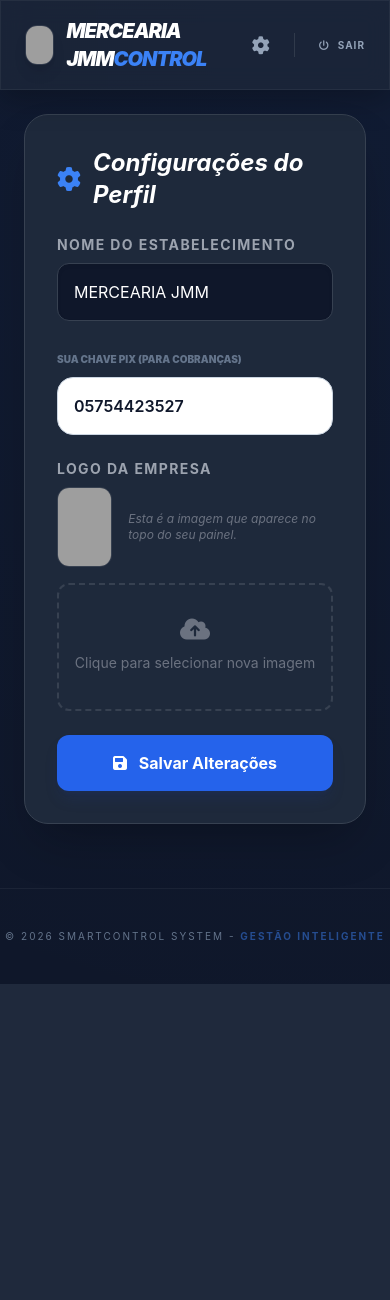
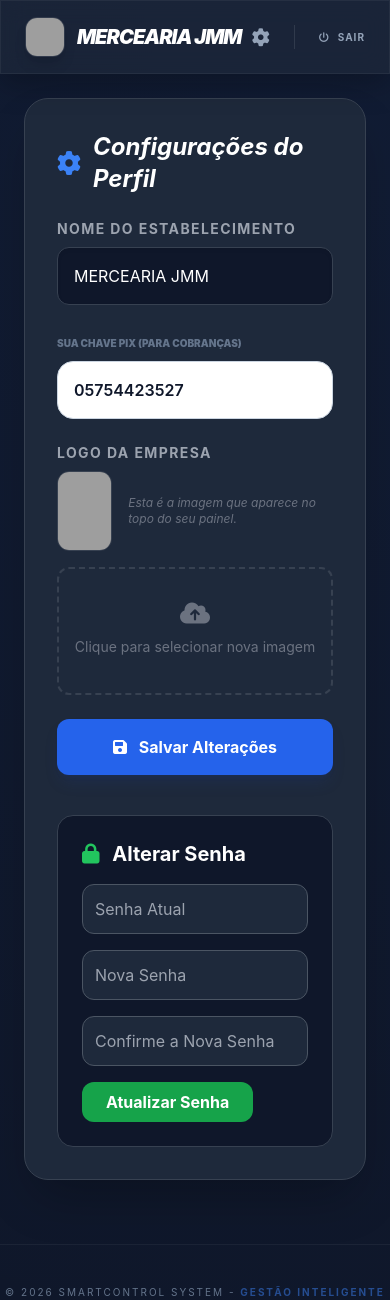
Before and after one commit to jhoelssonmarcelyno-alt/smartcontrol, a Flask app: page /configuracoes in a window 390 px wide. Shown: the top 1300 px of the page. Before the commit the page ends 984 px from the top, so only its background shows below. Run offline with Flask 3, Linux system fonts and the light colour scheme; a user stored in the database is signed in; data comes from the database, SQL or seed files in the repository; both versions use the stored data as it was after the commit; some libraries are stand-ins or nearby versions; grey boxes are pictures that could not be loaded.

Commit message:
Correção: upload de logo, acesso admin e rota de planos

```diff
--- a/app.py
+++ b/app.py
@@ -33,6 +33,7 @@ def allowed_file(filename):
     return '.' in filename and filename.rsplit('.', 1)[1].lower() in ALLOWED_EXTENSIONS
 
 # --- LOGIN / REGISTRAR / LOGOUT ---
+# --- ROTA DE LOGIN CORRIGIDA ---
 @app.route('/login', methods=['GET', 'POST'])
 def login():
     if request.method == 'POST':
@@ -48,7 +49,10 @@ def login():
             session['usuario_id'] = usuario['id']
             session['usuario_nome'] = usuario['nome']
             session['usuario_email'] = usuario['email'].lower().strip()
+            # ESSENCIAL: Garante que a logo carregue no layout
+            session['usuario_logo'] = usuario['logo']
 
+            # Redireciona para o admin APENAS no login inicial
             if session['usuario_email'] == ADMIN_EMAIL.lower().strip():
                 return redirect(url_for('admin_assinantes'))
 
@@ -278,8 +282,10 @@ def configuracoes():
                      (novo_nome, filename, nova_pix, usuario_id))
         conn.commit()
 
-        session['nome'] = novo_nome
+        # ATUALIZA A SESSÃO EM TEMPO REAL
+        session['usuario_nome'] = novo_nome
         session['usuario_logo'] = filename
+
         flash('Configurações atualizadas com sucesso!', 'sucesso')
         conn.close()
         return redirect(url_for('index'))
@@ -495,9 +501,24 @@ def comprovante_venda(id):
 # --- PLANOS E ADMIN ---
 @app.route('/planos')
 def planos():
-    if session.get('usuario_email') == ADMIN_EMAIL.lower().strip():
-        return redirect(url_for('admin_assinantes'))
+    # Agora qualquer usuário, incluindo o admin, verá a página de planos
     return render_template('planos.html')
+
+@app.route('/admin/cadastrar_assinante', methods=['POST'])
+def admin_cadastrar_assinante():
+    if 'usuario_email' not in session or session['usuario_email'] != ADMIN_EMAIL:
+        return "Proibido", 403
+
+    nome = request.form.get('nome')
+    email = request.form.get('email').lower().strip()
+    senha = request.form.get('senha')
+
+    if cadastrar_usuario(nome, email, senha):
+        flash('Assinante cadastrado com sucesso!', 'sucesso')
+    else:
+        flash('Erro ao cadastrar. E-mail já existe.', 'erro')
+
+    return redirect(url_for('admin_assinantes'))
 
 @app.route('/admin/assinantes')
 def admin_assinantes():
@@ -515,6 +536,46 @@ def renovar(id, dias):
 def admin_excluir(id):
     if 'usuario_email' not in session or session['usuario_email'] != ADMIN_EMAIL: return "Proibido", 403
     excluir_usuario(id)
+    return redirect(url_for('admin_assinantes'))
+
+@app.route('/alterar_senha', methods=['POST'])
+def alterar_senha():
+    if 'usuario_id' not in session:
+        return redirect(url_for('login'))
+
+    usuario_id = session['usuario_id']
+    senha_atual = request.form.get('senha_atual')
+    nova_senha = request.form.get('nova_senha')
+    confirmar_senha = request.form.get('confirmar_senha')
+
+    # 1. Verifica se a nova senha coincide com a confirmação
+    if nova_senha != confirmar_senha:
+        flash('As novas senhas não coincidem!', 'erro')
+        return redirect(url_for('configuracoes'))
+
+    # 2. Verifica se a senha atual está correta
+    conn = conectar_db()
+    user = conn.execute('SELECT senha FROM usuarios WHERE id = ?', (usuario_id,)).fetchone()
+    conn.close()
+
+    if user['senha'] == senha_atual:
+        if atualizar_senha_usuario(usuario_id, nova_senha):
+            flash('Senha alterada com sucesso!', 'sucesso')
+        else:
+            flash('Erro técnico ao salvar nova senha.', 'erro')
+    else:
+        flash('Senha atual incorreta!', 'erro')
+
+    return redirect(url_for('configuracoes'))
+
+@app.route('/admin/resetar_senha/<int:id>')
+def admin_resetar_senha(id):
+    if session.get('usuario_email') != ADMIN_EMAIL:
+        return "Proibido", 403
+
+    # Reseta para uma senha padrão
+    atualizar_senha_usuario(id, "123456")
+    flash(f'Senha do usuário {id} resetada para 123456', 'sucesso')
     return redirect(url_for('admin_assinantes'))
 
 @app.route('/financas')
--- a/models.py
+++ b/models.py
@@ -54,6 +54,18 @@ def excluir_usuario(usuario_id):
         conn.execute("DELETE FROM vendas WHERE usuario_id = ?", (usuario_id,))
         conn.execute("DELETE FROM usuarios WHERE id = ?", (usuario_id,))
         conn.commit()
+    finally:
+        conn.close()
+
+def atualizar_senha_usuario(usuario_id, nova_senha):
+    conn = conectar_db()
+    try:
+        conn.execute("UPDATE usuarios SET senha = ? WHERE id = ?", (nova_senha, usuario_id))
+        conn.commit()
+        return True
+    except Exception as e:
+        print(f"Erro ao mudar senha: {e}")
+        return False
     finally:
         conn.close()
 
--- a/templates/configuracoes.html
+++ b/templates/configuracoes.html
@@ -10,14 +10,15 @@
         <form action="/configuracoes" method="POST" enctype="multipart/form-data" class="space-y-6">
             <div>
                 <label class="block text-gray-400 text-sm font-bold mb-2 uppercase tracking-widest">Nome do Estabelecimento</label>
-                <input type="text" name="nome" value="{{ session.nome }}" required
+                <input type="text" name="nome" value="{{ user.nome }}" required
                        class="w-full bg-[#0f172a] border border-gray-700 rounded-xl p-4 text-white focus:border-blue-500 transition outline-none shadow-inner">
             </div>
 
             <div class="space-y-2">
-    <label class="text-[10px] font-black uppercase text-slate-500">Sua Chave PIX (Para cobranças)</label>
-    <input type="text" name="pix" value="{{ user.pix or '' }}" placeholder="CPF, E-mail ou Chave Aleatória" class="input-pro w-full p-4 rounded-2xl">
-</div>
+                <label class="text-[10px] font-black uppercase text-slate-500">Sua Chave PIX (Para cobranças)</label>
+                <input type="text" name="pix" value="{{ user.pix or '' }}" placeholder="CPF, E-mail ou Chave Aleatória"
+                       class="input-pro w-full p-4 rounded-2xl bg-white text-slate-900 font-bold">
+            </div>
 
             <div>
                 <label class="block text-gray-400 text-sm font-bold mb-2 uppercase tracking-widest">Logo da Empresa</label>
@@ -48,6 +49,25 @@
                 <i class="fas fa-save mr-2"></i> Salvar Alterações
             </button>
         </form>
+
+        <div class="mt-10 p-6 bg-[#0f172a] rounded-2xl border border-gray-700">
+            <h3 class="text-xl font-bold text-white mb-4"><i class="fas fa-lock mr-2 text-green-500"></i> Alterar Senha</h3>
+            <form action="{{ url_for('alterar_senha') }}" method="POST" class="space-y-4">
+                <input type="password" name="senha_atual" placeholder="Senha Atual" required
+                       class="w-full bg-[#1e293b] border border-gray-600 rounded-xl p-3 text-white outline-none focus:border-green-500">
+
+                <div class="grid grid-cols-1 md:grid-cols-2 gap-4">
+                    <input type="password" name="nova_senha" placeholder="Nova Senha" required
+                           class="w-full bg-[#1e293b] border border-gray-600 rounded-xl p-3 text-white outline-none focus:border-green-500">
+                    <input type="password" name="confirmar_senha" placeholder="Confirme a Nova Senha" required
+                           class="w-full bg-[#1e293b] border border-gray-600 rounded-xl p-3 text-white outline-none focus:border-green-500">
+                </div>
+
+                <button type="submit" class="bg-green-600 hover:bg-green-700 px-6 py-2 rounded-xl font-bold text-white transition">
+                    Atualizar Senha
+                </button>
+            </form>
+        </div>
     </div>
 </div>
 {% endblock %}
--- a/templates/layout.html
+++ b/templates/layout.html
@@ -29,7 +29,6 @@
             box-shadow: 0 10px 30px rgba(0, 0, 0, 0.25);
         }
 
-        /* BARRAS DIGITÁVEIS - FOCO PROFISSIONAL */
         .input-pro {
             background-color: #ffffff !important;
             border: 1px solid #cbd5e1 !important;
@@ -50,7 +49,6 @@
         .animate-zoomIn { animation: zoomIn 0.2s ease-out; }
         @keyframes zoomIn { from { opacity: 0; transform: scale(0.95); } to { opacity: 1; transform: scale(1); } }
 
-        /* Estilo para os Toasts */
         .toast-item {
             transition: all 0.5s cubic-bezier(0.68, -0.55, 0.265, 1.55);
         }
@@ -91,14 +89,20 @@
                 <div class="relative w-10 h-10 overflow-hidden rounded-xl shadow-lg border border-white/10">
     {% if session.get('usuario_logo') %}
         <img src="{{ url_for('static', filename='uploads/' + session['usuario_logo']) }}" class="w-full h-full object-cover">
+        <span class="absolute bg-black text-[8px]">{{ session['usuario_logo'] }}</span>
     {% else %}
         <div class="bg-blue-600 w-full h-full flex items-center justify-center">
             <i class="fas fa-rocket text-white"></i>
         </div>
     {% endif %}
 </div>
+
                 <h1 class="text-xl font-black tracking-tighter uppercase italic text-white">
-                    {{ session.get('nome', 'Smart') }}<span class="text-blue-500">Control</span>
+                    {% if session.get('usuario_nome') %}
+                        {{ session.get('usuario_nome') }}
+                    {% else %}
+                        Smart<span class="text-blue-500">Control</span>
+                    {% endif %}
                 </h1>
             </div>
 
@@ -159,11 +163,9 @@
     </footer>
 
     <script>
-        // Lógica dos Toasts
+        // Lógica dos Toasts (Alertas flutuantes)
         document.querySelectorAll('.toast-item').forEach(toast => {
-            // Entrada
             setTimeout(() => { toast.classList.remove('translate-x-full'); }, 100);
-            // Saída automática
             setTimeout(() => {
                 toast.classList.add('opacity-0', '-translate-y-4');
                 setTimeout(() => { toast.remove(); }, 500);
```
Also changed, not shown: templates/admin_assinantes.html (+25 -16 lines), database/smartcontrol.db (added), 1 other file. Lines whose indentation alone changed are shown as unchanged.
